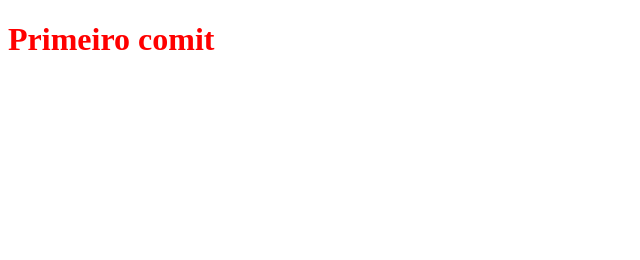
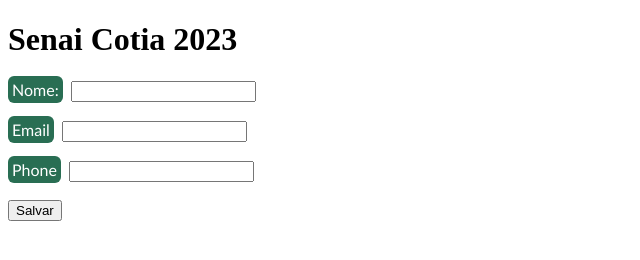
Before and after one commit to Gui1503/web, a plain HTML site: page index.html in a window 1280 px wide. Shown: the whole page, without its empty margins (0-640 px from the left). Drawn offline with Linux system fonts and the light colour scheme.

Commit message:
criar htm e css

```diff
--- /dev/null
+++ b/calc.css
@@ -0,0 +1,5 @@
+.conteiner{
+
+    display: flex;
+
+}
--- a/index.html
+++ b/index.html
@@ -7,9 +7,20 @@
     <title>Document</title>
 </head>
 <body>
-<h1>
-Primeiro comit
-</h1>
+
+    <h1 id = "titulo"></h1>
+    <span>Nome:</span><input id= "nome"  type="text"><br><br>
+    <span>Email</span><input id= "Email"  type="text"><br><br>
+    <span>Phone</span><input id= "Phone"  type=""><br><br>
+
+    <button onclick="salvar()">Salvar</button>
+
+
+    <h4 id="resultado"></h4>
+    <h4 id="resultado1"></h4>
+    <h4 id="resultado2"></h4>
+
+
 
 
     <script src="script.js"></script>
--- a/script.js
+++ b/script.js
@@ -1,11 +1,72 @@
-var nome = "Guilherme"
+/*var nome = "Guilherme"
 let idade = 37
 const anoNascimento = 1986
 let idadeEsposa = "37"
 /*
-
 = atribuição
 == comparar se é igual
 === comparar se é exatamente igual
-*/
+
+let nume= 98
+const pi  = 3.14
+
+const titulo = document.getElementById("conteiner")
+
+
+
+if (idade === idadeEsposa) {
+    console.log("igual")
+}else {
+    console.log("Diferente.....")
+}
+
+
+let num = 7;
+
+
+//Array
+/*Acessamos o array fazendo referencia ao index
+
+let lista = [1,2,3,4,5,6]
+
+for (let index = 0; index < lista.length; index++) {
+    const element = lista[index];
+
+    console.log(element)
+
+}
+
+
+
 console.log(idade === idadeEsposa);
+let listaCompras = []
+listaCompras.push("Maça")
+
+
+console.log(listaCompras.length)
+console.log(listaCompras)*/
+
+const titulo = document.getElementById("titulo")
+const nomeInput = document.getElementById("nome")
+const EmailInput = document.getElementById("Email")
+const PhoneInput = document.getElementById("Phone")
+
+
+
+const resultado = document.getElementById("resultado")
+const resultado1 = document.getElementById("resultado1")
+const resultado2 = document.getElementById("resultado2")
+
+console.log(titulo.textContent)
+
+titulo.textContent = "Senai Cotia 2023"
+
+function salvar(){
+
+    resultado.textContent = nomeInput.value
+    resultado1.textContent = EmailInput.value
+    resultado2.textContent = PhoneInput.value
+
+
+
+}
--- a/style.css
+++ b/style.css
@@ -1,4 +1,8 @@
-*{
-color: red;
-
+span{
+    font-family: 'Gill Sans', 'Gill Sans MT', Calibri, 'Trebuchet MS', sans-serif;
+    background-color: rgb(41, 110, 83);
+    padding: 4px;
+    margin-right: 8px;
+    border-radius: 6px;
+    color: white;
 }
```
Also changed, not shown: calc.html (added, +26 -0 lines).
